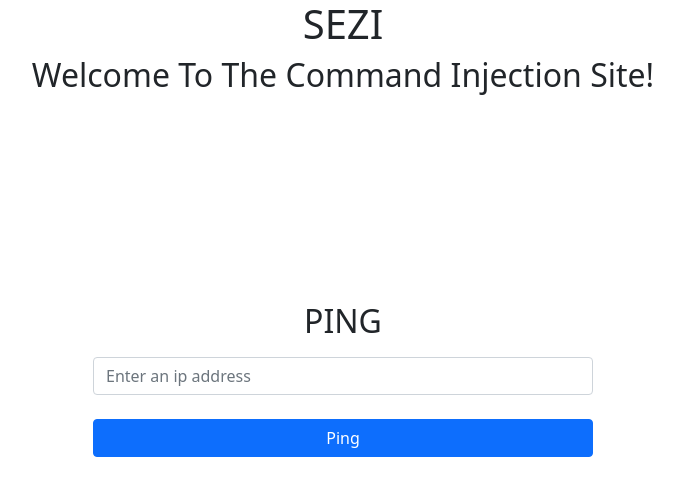
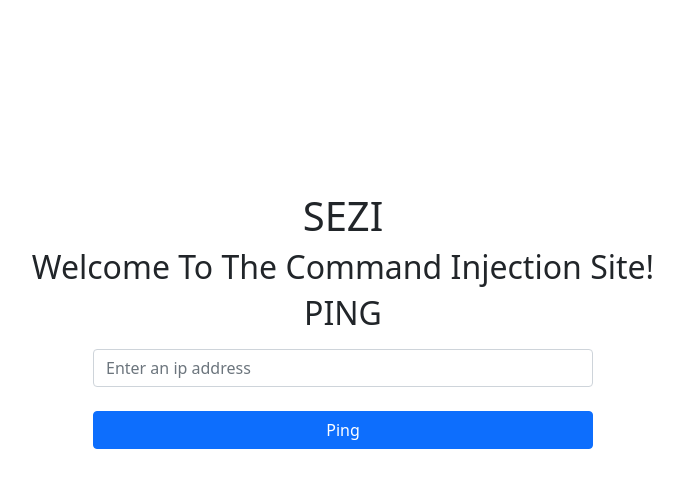
Before and after one commit to ozenerdem/VWA, a PHP site: page /pingmed.php in a window 1280 px wide. Shown: the top 496 px of the page, without its empty margins (297-980 px from the left). Run offline with PHP 8.4, Linux system fonts and the light colour scheme.

Commit message:
duzenleme yapildi

```diff
--- a/index.php
+++ b/index.php
@@ -20,10 +20,7 @@
         </div>
         <div class="d-flex justify-content-center">
             <div class="container text-center">
-
-                <div class="header-wrapper">
-                    <h2 class="col">PING</h2>
-                </div>
+                <h2 class="col">PING</h2>
                 <div class="col-md-auto mt-3 d-flex justify-content-center flex-column">
                     <form method="POST">
                         <div class="d-flex justify-content-center">
--- a/pingmed.php
+++ b/pingmed.php
@@ -11,7 +11,7 @@
 </head>
 
 <body>
-
+    <div style="margin-top: 15%;">
         <div class="d-flex justify-content-center">
             <h1>SEZI</h1>
         </div>
@@ -20,10 +20,8 @@
         </div>
         <div class="d-flex justify-content-center">
             <div class="container text-center">
-            <div class="main-wrapper" style="margin-top: 25vh;">
-                <div class="header-wrapper">
+
                 <h2 class="col">PING</h2>
-                </div>
                 <div class="col-md-auto mt-3 d-flex justify-content-center flex-column">
                     <form method="POST">
                         <div class="d-flex justify-content-center">
@@ -31,8 +29,6 @@
                         </div>
                         <button type="submit" class="btn btn-primary mt-4" style=" width: 500px;">Ping</button>
                     </form>
-
-
                 </div>
 
                 <div class="col-md-auto d-flex justify-content-center" style="">
```
Lines whose indentation alone changed are shown as unchanged.
